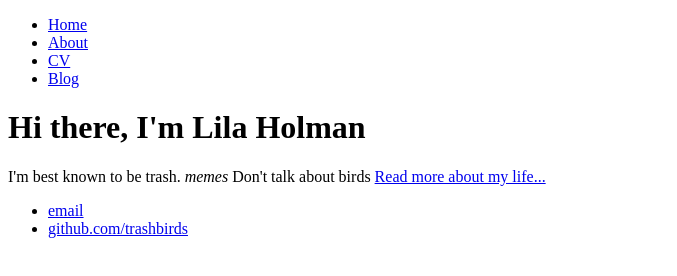
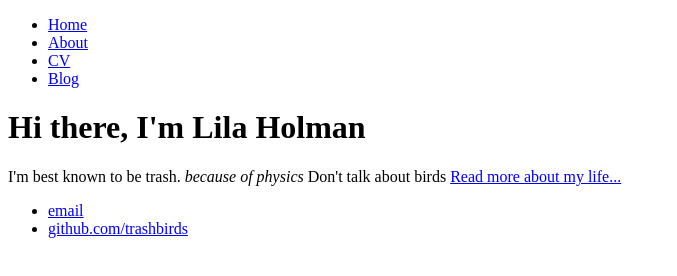
Before and after one commit to trashbirds/trashbirds.github.io, a plain HTML site: page index.html in a window 1280 px wide. Shown: the whole page, without its empty margins (0-677 px from the left). Drawn offline with Linux system fonts and the light colour scheme.

Commit message:
Update index.html

```diff
--- a/index.html
+++ b/index.html
@@ -15,7 +15,7 @@
 		<div class="container">
     		<div class="blurb">
         		<h1>Hi there, I'm Lila Holman</h1>
-				<p>I'm best known to be trash. <em>memes</em> Don't talk about birds <a href="/about">Read more about my life...</a></p>
+				<p>I'm best known to be trash. <em>because of physics</em> Don't talk about birds <a href="/about">Read more about my life...</a></p>
     		</div><!-- /.blurb -->
 		</div><!-- /.container -->
 		<footer>
```
